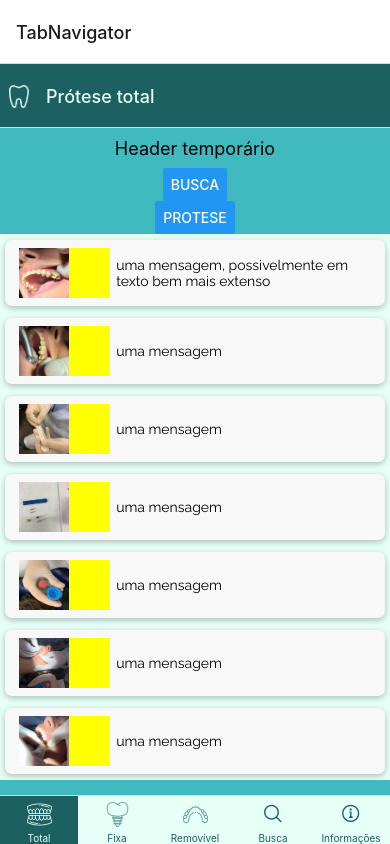
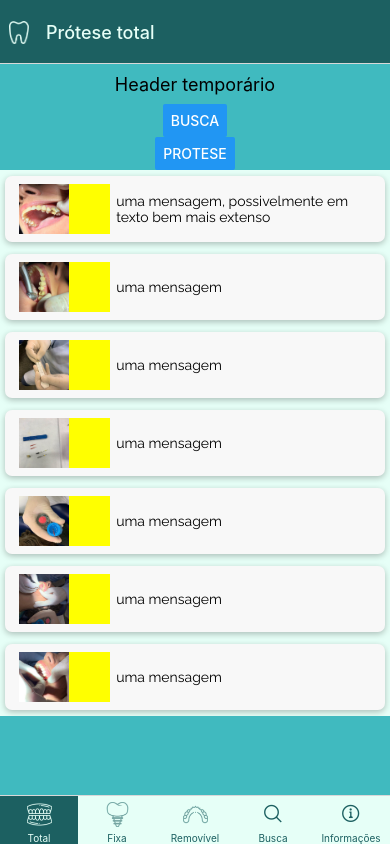
Before and after one commit to kyriosdata/protese, a React Native app in the folder maio/: screen /TabNavigator in a window 390 px wide. Built offline with nearby package versions, Linux system fonts and the light colour scheme.

Commit message:
going back from info

```diff
--- a/maio/App.js
+++ b/maio/App.js
@@ -2,7 +2,8 @@ import React, { useState } from "react";
 import AppLoading from "expo-app-loading";
 import * as Font from "expo-font";
 
-import TabNavigator from "./navigators/TabNavigator";
+import { NavigationContainer } from "@react-navigation/native";
+import MainNavigator from "./navigators/MainNavigator";
 
 const fetchFonts = () => {
   return Font.loadAsync({
@@ -10,6 +11,14 @@ const fetchFonts = () => {
     "raleway-bold": require("./assets/fontes/Raleway-Bold.ttf"),
   });
 };
+
+function AppNavigatorContainer() {
+  return (
+    <NavigationContainer>
+      <MainNavigator />
+    </NavigationContainer>
+  );
+}
 
 function start() {
   const [naoCarregado, setNaoCarregado] = useState(true);
@@ -25,7 +34,7 @@ function start() {
     );
   }
 
-  return <TabNavigator tipo={tipo} setTipo={setTipo} />;
+  return <AppNavigatorContainer tipo={tipo} setTipo={setTipo} />;
 }
 
 export default start;
--- a/maio/components/Informacao.js
+++ b/maio/components/Informacao.js
@@ -1,12 +1,17 @@
 import React from "react";
 import { View, Text, Button, StyleSheet } from "react-native";
 
-const Informacao = ({ onClose }) => {
+const Informacao = ({ navigation }) => {
   return (
     <View style={styles.screen}>
       <View style={styles.linha}>
         <Text>Prótese Dentária</Text>
-        <Button title={"Fechar"} onPress={onClose} />
+        <Button
+          title={"Fechar"}
+          onPress={() => {
+            navigation.goBack();
+          }}
+        />
       </View>
 
       <View style={styles.info}>
@@ -56,6 +61,7 @@ const styles = StyleSheet.create({
     flex: 1,
     justifyContent: "center",
     alignItems: "center",
+    backgroundColor: "blue",
   },
 
   linha: {
--- /dev/null
+++ b/maio/navigators/MainNavigator.js
@@ -0,0 +1,27 @@
+import React from "react";
+import { View } from "react-native";
+
+import { createStackNavigator } from "@react-navigation/stack";
+
+import TabNavigator from "./TabNavigator";
+import Informacao from "../components/Informacao";
+
+const CreateNew = () => (
+  <View style={{ flex: 1, backgroundColor: "blue" }}></View>
+);
+
+const ModalStack = createStackNavigator();
+
+function MainNavigator() {
+  return (
+    <ModalStack.Navigator
+      presentation="modal"
+      screenOptions={{ headerShown: false }}
+    >
+      <ModalStack.Screen name="TabNavigator" component={TabNavigator} />
+      <ModalStack.Screen name="CreateNew" component={Informacao} />
+    </ModalStack.Navigator>
+  );
+}
+
+export default MainNavigator;
--- a/maio/navigators/TabNavigator.js
+++ b/maio/navigators/TabNavigator.js
@@ -1,6 +1,6 @@
 import React from "react";
-import { View, StyleSheet, Image } from "react-native";
-import { NavigationContainer } from "@react-navigation/native";
+import { StyleSheet, Image } from "react-native";
+
 import { createBottomTabNavigator } from "@react-navigation/bottom-tabs";
 import { Ionicons } from "@expo/vector-icons";
 
@@ -9,7 +9,6 @@ import StackNavigator from "./StackNavigator";
 import Cores from "../constants/Cores";
 import Proteses from "../data/Proteses";
 import Informacao from "../components/Informacao";
-import { createStackNavigator } from "@react-navigation/stack";
 
 const tabScreenOptions = () => {
   return {
@@ -130,33 +129,4 @@ const styles = StyleSheet.create({
   },
 });
 
-const CreateNew = () => (
-  <View style={{ flex: 1, backgroundColor: "blue" }}></View>
-);
-/**
- * Navegador principal, modal.
- */
-const ModalStack = createStackNavigator();
-
-function ModalStackNavigator() {
-  return (
-    <ModalStack.Navigator presentation="modal">
-      <ModalStack.Screen name="TabNavigator" component={TabNavigator} />
-      <ModalStack.Screen
-        name="CreateNew"
-        component={CreateNew}
-        options={{ headerShown: false }}
-      />
-    </ModalStack.Navigator>
-  );
-}
-
-function AppNavegacao() {
-  return (
-    <NavigationContainer>
-      <ModalStackNavigator />
-    </NavigationContainer>
-  );
-}
-
-export default AppNavegacao;
+export default TabNavigator;
```
